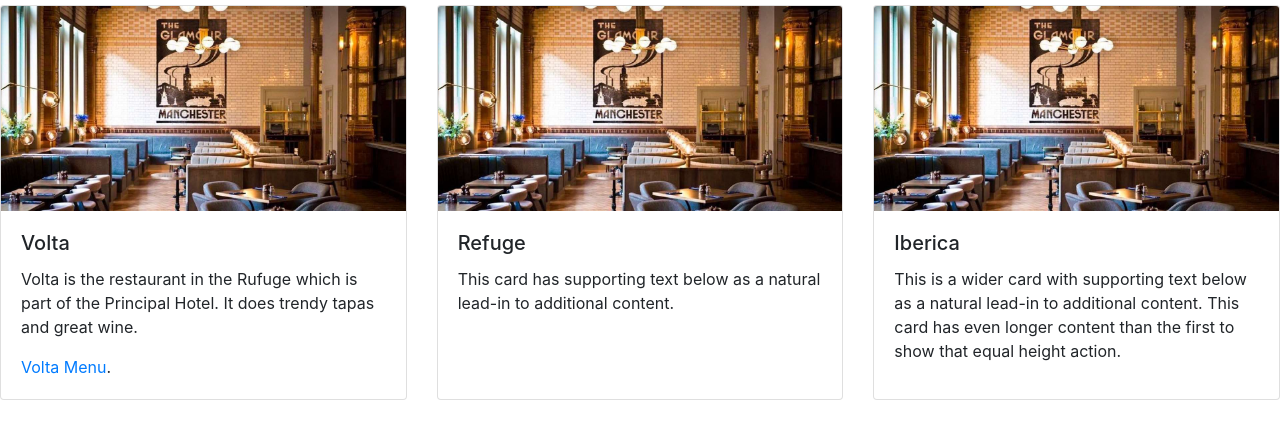
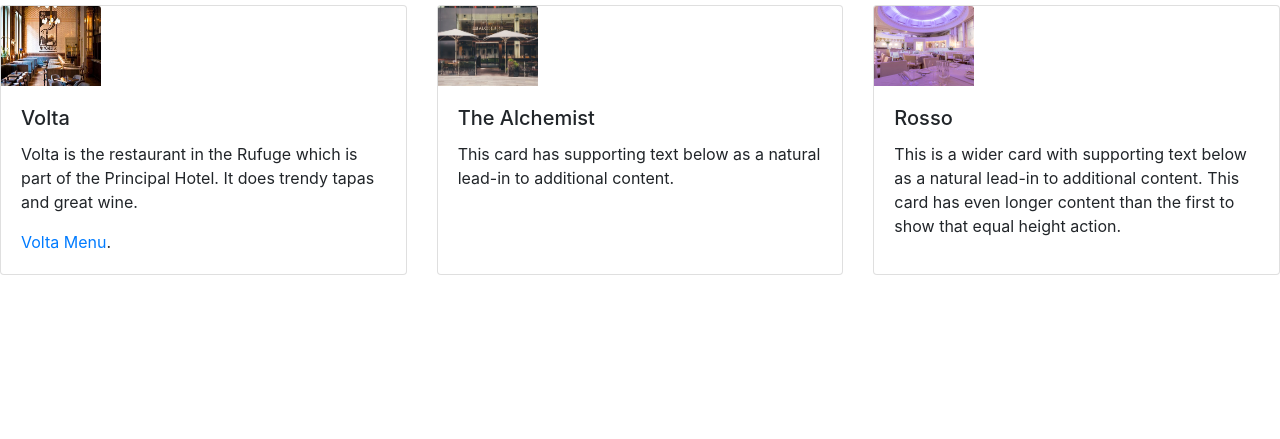
Before and after one commit to hannahbananaz/group_project, a plain HTML site: page luxury.html in a window 1280 px wide. Shown: the part 107-546 px from the top of the page. Drawn offline with nearby package versions, Linux system fonts and the light colour scheme.

Commit message:
images lux
resizing of images

```diff
--- a/luxury.html
+++ b/luxury.html
@@ -30,7 +30,7 @@
     <h1> Luxury Nights Out </h1>
     <div class="card-deck">
       <div class="card">
-        <img src="images\volta.jpg" class="card-img-top" alt="...">
+        <img src="images\volta.jpg" class="card-img-top" alt="..." style="width:100px;height:80px;"">
         <div class="card-body">
           <h5 class="card-title">Volta</h5>
           <p class="card-text">Volta is the restaurant in the Rufuge which is part of the Principal Hotel. It does trendy tapas and great wine.</p>
@@ -38,17 +38,17 @@
         </div>
       </div>
       <div class="card">
-        <img src="images\volta.jpg" class="card-img-top" alt="...">
+        <img src="images\alchemist.jpg" class="card-img-top" alt="..." style="width:100px;height:80px;"">
         <div class="card-body">
-          <h5 class="card-title">Refuge</h5>
+          <h5 class="card-title">The Alchemist</h5>
           <p class="card-text">This card has supporting text below as a natural lead-in to additional content.</p>
 
         </div>
       </div>
       <div class="card">
-        <img src="images\volta.jpg" class="card-img-top" alt="...">
+        <img src="images\rosso.jpg" class="card-img-top" alt="..."style="width:100px;height:80px;"">
         <div class="card-body">
-          <h5 class="card-title">Iberica</h5>
+          <h5 class="card-title">Rosso</h5>
           <p class="card-text">This is a wider card with supporting text below as a natural lead-in to additional content. This card has even longer content than the first to show that equal height action.</p>
 
         </div>
```
Also changed, not shown: images/alchemist.jpg (added), images/rosso.jpg (added).
